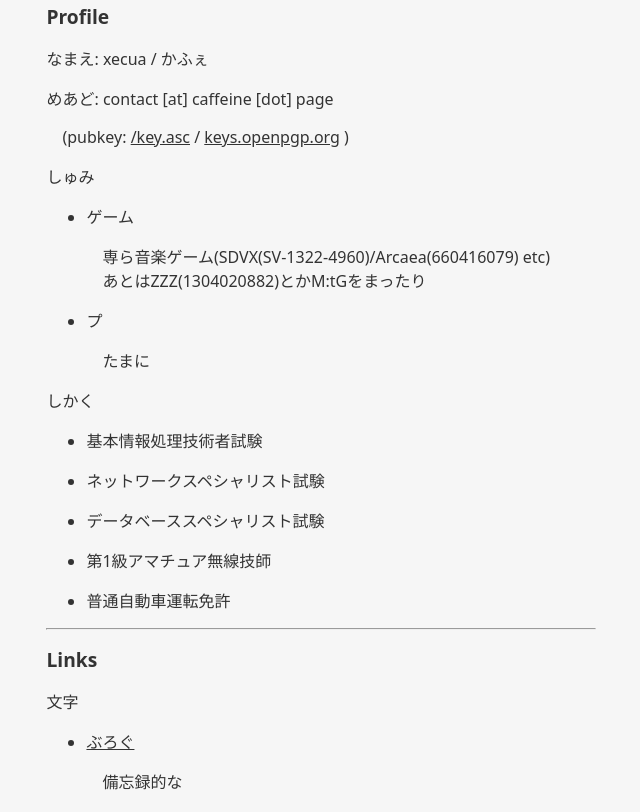
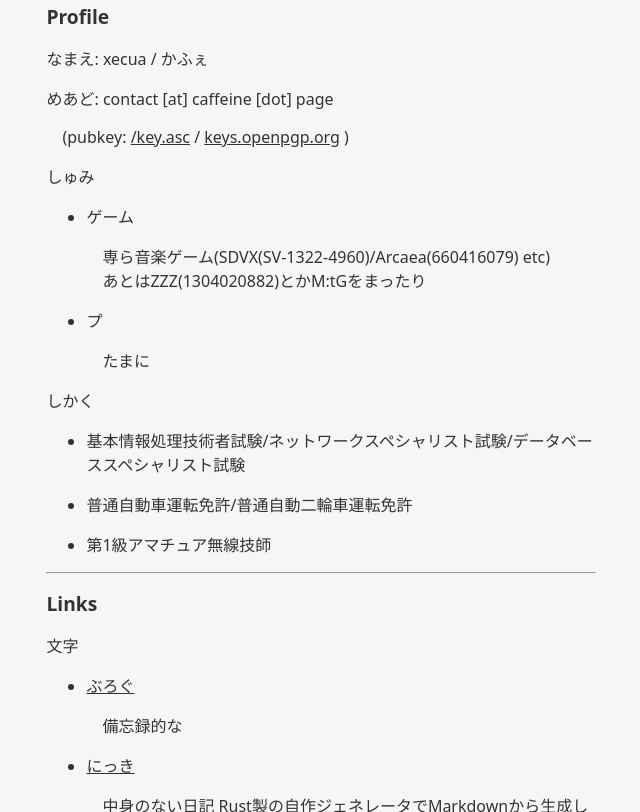
Before and after one commit to xecua/xecua.github.io, an Astro site: page / in a window 1280 px wide. Shown: the part 415-1227 px from the top of the page, without its empty margins (319-959 px from the left). Built offline with nearby package versions, Linux system fonts and the light colour scheme; Astro itself is replaced by a stand-in of ours.

Commit message:
まとめた

```diff
--- a/package.json
+++ b/package.json
@@ -40,5 +40,6 @@
     "prettier": "^3.8.1",
     "prettier-plugin-astro": "^0.14.1",
     "typescript-eslint": "^8.57.0"
-  }
+  },
+  "packageManager": "npm@11.11.1"
 }
--- a/src/pages/index.astro
+++ b/src/pages/index.astro
@@ -1,12 +1,12 @@
 ---
-import Layout from "@layouts/Layout.astro";
-import Typography from "@components/Typography.astro";
-import { Image } from "astro:assets";
+import Layout from '@layouts/Layout.astro';
+import Typography from '@components/Typography.astro';
+import { Image } from 'astro:assets';
 
-import Accounts from "@layouts/Accounts.astro";
+import Accounts from '@layouts/Accounts.astro';
 
-import icon from "@assets/icon.png";
-import DescItem from "@components/DescItem.astro";
+import icon from '@assets/icon.png';
+import DescItem from '@components/DescItem.astro';
 ---
 
 <Layout>
@@ -56,23 +56,20 @@ import DescItem from "@components/DescItem.astro";
       <Typography>しかく</Typography>
       <ul>
         <li>
-          <DescItem><span slot="title">基本情報処理技術者試験</span></DescItem>
-        </li>
-        <li>
           <DescItem
-            ><span slot="title">ネットワークスペシャリスト試験</span></DescItem
+            ><span slot="title"
+              >基本情報処理技術者試験/ネットワークスペシャリスト試験/データベーススペシャリスト試験</span
+            ></DescItem
           >
         </li>
         <li>
           <DescItem
-            ><span slot="title">データベーススペシャリスト試験</span></DescItem
+            ><span slot="title">普通自動車運転免許/普通自動二輪車運転免許</span
+            ></DescItem
           >
         </li>
         <li>
           <DescItem><span slot="title">第1級アマチュア無線技師</span></DescItem>
-        </li>
-        <li>
-          <DescItem><span slot="title">普通自動車運転免許</span></DescItem>
         </li>
       </ul>
       <hr />
```
